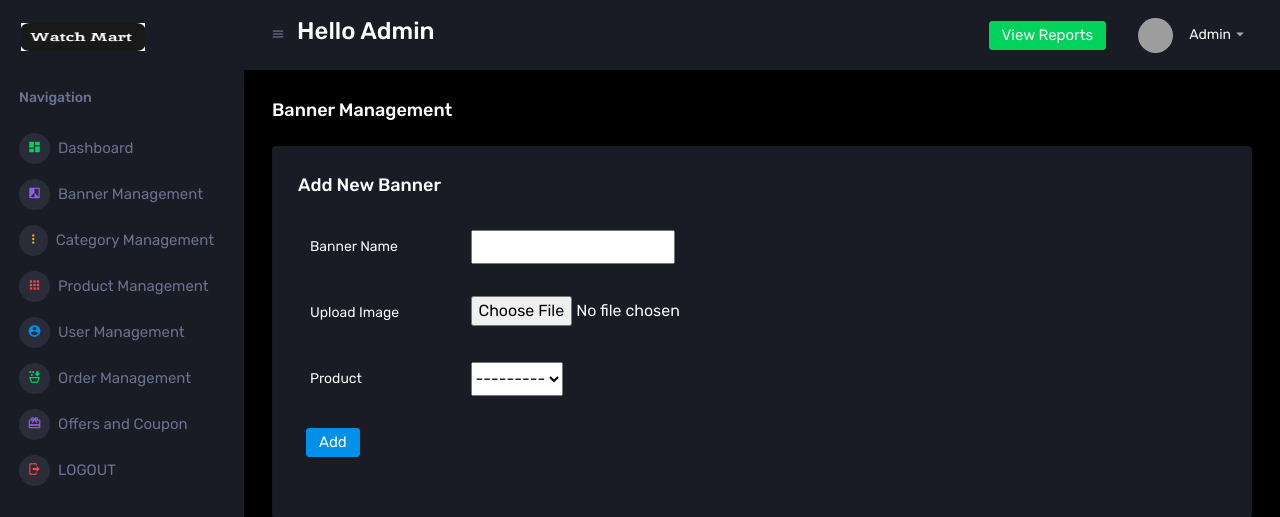
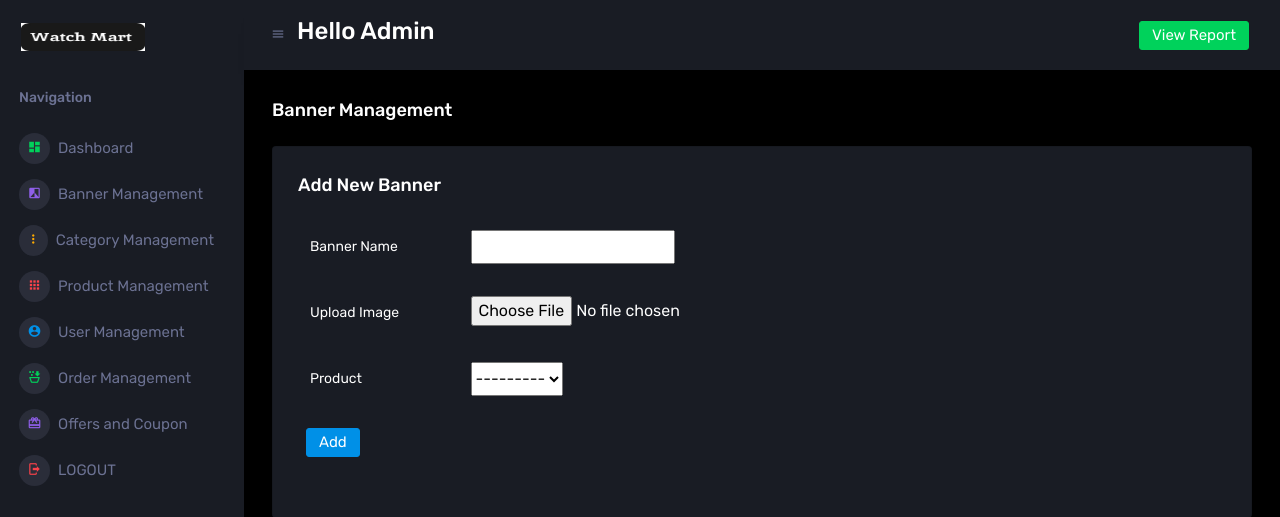
Before and after one commit to Hiba-moidutty/WacthMart_ecommerce, a Django app: page /adminn/add_banner/ in a window 1280 px wide. Shown: the top 517 px of the page. Run offline with Django 4.2, Linux system fonts and the light colour scheme; the visitor is signed in with stand-in values (Sample User, id 1); data that the repository does not hold is empty; some libraries are stand-ins or nearby versions; grey boxes are pictures that could not be loaded.

Commit message:
template issue fixed

```diff
--- a/templates/admin_temp/includes/nav_and_side.html
+++ b/templates/admin_temp/includes/nav_and_side.html
@@ -162,9 +162,9 @@
         </ul>
         <ul class="navbar-nav navbar-nav-right">
           <li class="nav-item dropdown d-none d-lg-block">
-            <a class="nav-link btn btn-success create-new-button" id="createbuttonDropdown" data-toggle="dropdown" aria-expanded="false" href="#">View Reports</a>
+            <a class="nav-link btn btn-success create-new-button" id="createbuttonDropdown" data-toggle="dropdown" aria-expanded="false" href="#">View Report</a>
             <div class="dropdown-menu dropdown-menu-right navbar-dropdown preview-list" aria-labelledby="createbuttonDropdown">
-              <h6 class="p-3 mb-0">Reports</h6>
+              <h6 class="p-3 mb-0">Report</h6>
               <div class="dropdown-divider"></div>
               <a class="dropdown-item preview-item" href={% url 'sales_report' %}>
                 <div class="preview-thumbnail">
@@ -282,7 +282,7 @@
               <p class="p-3 mb-0 text-center">See all notifications</p>
             </div>
           </li> {% endcomment %}
-          <li class="nav-item dropdown">
+          {% comment %} <li class="nav-item dropdown">
             <a class="nav-link" id="profileDropdown" href="#" data-toggle="dropdown">
               <div class="navbar-profile">
                 <img class="img-xs rounded-circle" src="{% static 'admin_static/images/faces/face15.jpg' %}" alt="">
@@ -294,17 +294,17 @@
               <h6 class="p-3 mb-0">Profile</h6>
               <div class="dropdown-divider"></div>
               <a class="dropdown-item preview-item">
-                <div class="preview-thumbnail">
+                 <div class="preview-thumbnail">
                   <div class="preview-icon bg-dark rounded-circle">
                     <i class="mdi mdi-settings text-success"></i>
                   </div>
                 </div>
-                <div class="preview-item-content">
+                 <div class="preview-item-content">
                   <p class="preview-subject mb-1">Settings</p>
                 </div>
               </a>
               <div class="dropdown-divider"></div>
-                {% comment %} <a class="dropdown-item preview-item">
+                 <a class="dropdown-item preview-item">
                 <div class="preview-thumbnail">
                   <div class="preview-icon bg-dark rounded-circle">
                     <i class="mdi mdi-logout text-danger"></i>
@@ -315,11 +315,11 @@
                     <span class="preview-subject mb-1">Logout</span>
                   </a>
                 </div>
-              </a>   {% endcomment %}
-              {% comment %} <div class="dropdown-divider"></div>
+              </a>
+            <div class="dropdown-divider"></div>
               <p class="p-3 mb-0 text-center">Advanced settings</p>
-            </div> {% endcomment %}
-          </li>
+            </div>
+          </li> {% endcomment %}
         </ul>
         <button class="navbar-toggler navbar-toggler-right d-lg-none align-self-center" type="button" data-toggle="offcanvas">
           <span class="mdi mdi-format-line-spacing"></span>
```
Also changed, not shown: Watch_Mart/static/user_static/img/products/0c7c7522-bd1e-4752-af7a-5ff71e8a95c01620798867008CASIOEnticerMenBlackDialAnalogWatchMTP-VD01L-1EVUDF-A13711.jpg (added), Watch_Mart/static/user_static/img/products/131d9f52-8051-4f30-8af9-9267a6df6b0b1669983153276FerroAnalogCrystalBlackRoundDialWomenssWatch-F21082A-R2.jpg (added), Watch_Mart/static/user_static/img/products/30e2aeff-71a6-404a-819a-53d674e58a751669983153314FerroAnalogCrystalBlackRoundDialWomenssWatch-F21082A-R3.jpg (added), Watch_Mart/static/user_static/img/products/3a463eea-966b-42a6-a76d-d8ccb80fdd3e1667825411069DanielKleinPremiumMenCoffeeBrownAnalogueWatchDK11599-42.jpg (added), Watch_Mart/static/user_static/img/products/48926023-a288-4f31-8d83-24aff46906541667825411099DanielKleinPremiumMenCoffeeBrownAnalogueWatchDK11599-45.jpg (added), Watch_Mart/static/user_static/img/products/6380e0a1-f9c3-4820-93d3-a120e0bed7821610703550395-1.jpg (added), Watch_Mart/static/user_static/img/products/7b39e6be-bba8-4d93-9763-5bd67e6bb0341610703550413-2.jpg (added), Watch_Mart/static/user_static/img/products/9e923b2b-673d-4327-be34-bc496ccc4cde1620798867121CASIOEnticerMenBlackDialAnalogWatchMTP-VD01L-1EVUDF-A13713.jpg (added), Watch_Mart/static/user_static/img/products/b616eb94-b268-49ce-9ef4-ff2b83c9eafe1549348791869-Daniel-Klein-Premium-Women-Navy-Dial-Watch-DK11138-3-5451549-1.jpg (added), Watch_Mart/static/user_static/img/products/ba8a6550-3277-452c-aef0-b7513550e08e1650542446022-CASIO-Enticer-Men-Black-Dial-Analog-Watch-MTP-VD01L-1EVUDF---5.jpg (added), Watch_Mart/static/user_static/img/products/c2569736-a679-473b-b59c-c170a29129e71669983153341FerroAnalogCrystalBlackRoundDialWomenssWatch-F21082A-R4.jpg (added), Watch_Mart/static/user_static/img/products/cb157982-9fe2-4c65-a63e-562f1450aac51667825411079DanielKleinPremiumMenCoffeeBrownAnalogueWatchDK11599-43.jpg (added), Watch_Mart/static/user_static/img/products/d0cc6fa0-9250-4dab-a838-aa2ed1258a471620798867072CASIOEnticerMenBlackDialAnalogWatchMTP-VD01L-1EVUDF-A13712.jpg (added), Watch_Mart/static/user_static/img/products/e2db24bb-243f-4298-bb54-645a531f4e3d1667825411036DanielKleinPremiumMenCoffeeBrownAnalogueWatchDK11599-41.jpg (added), 5 more files.
